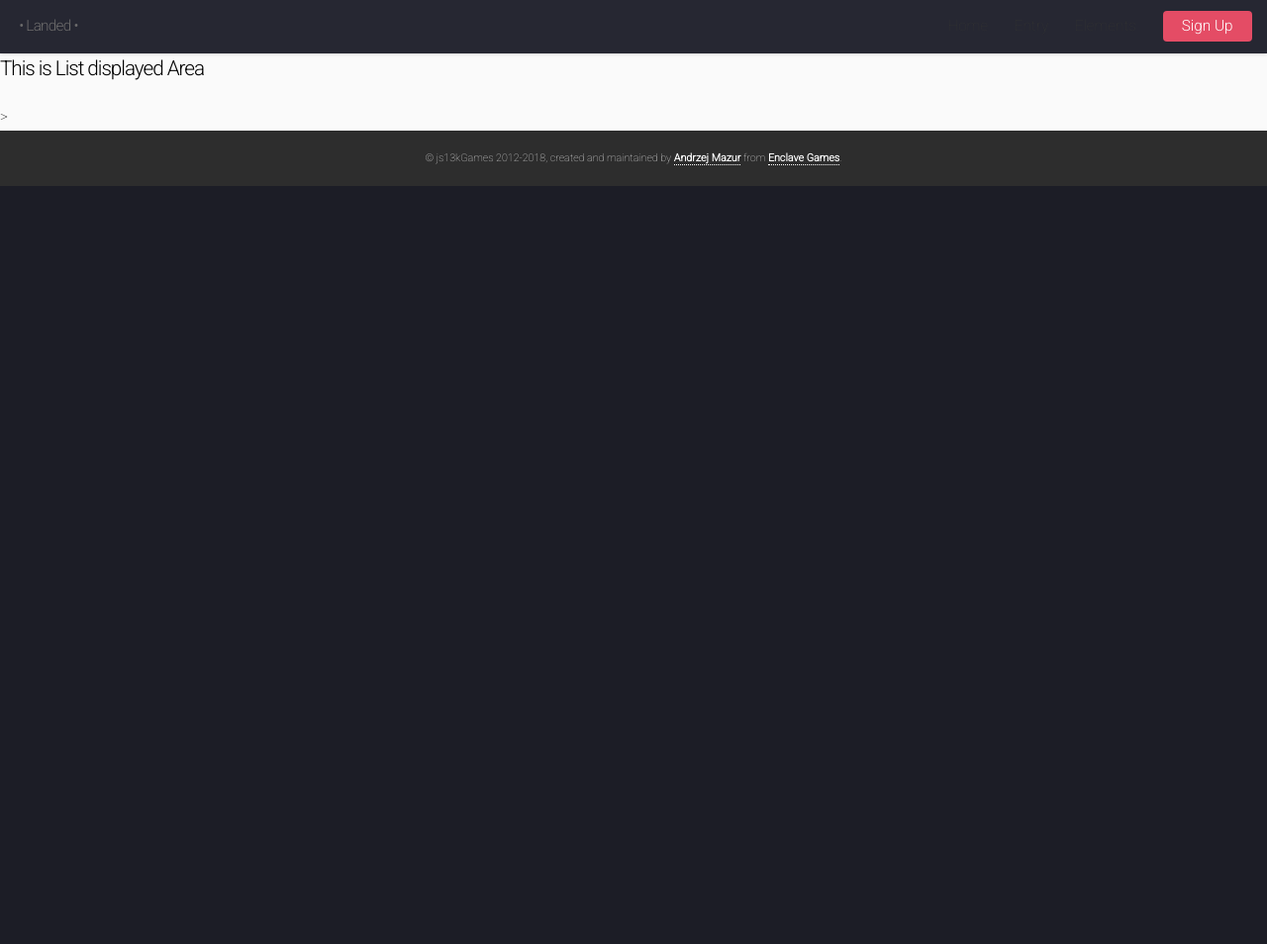
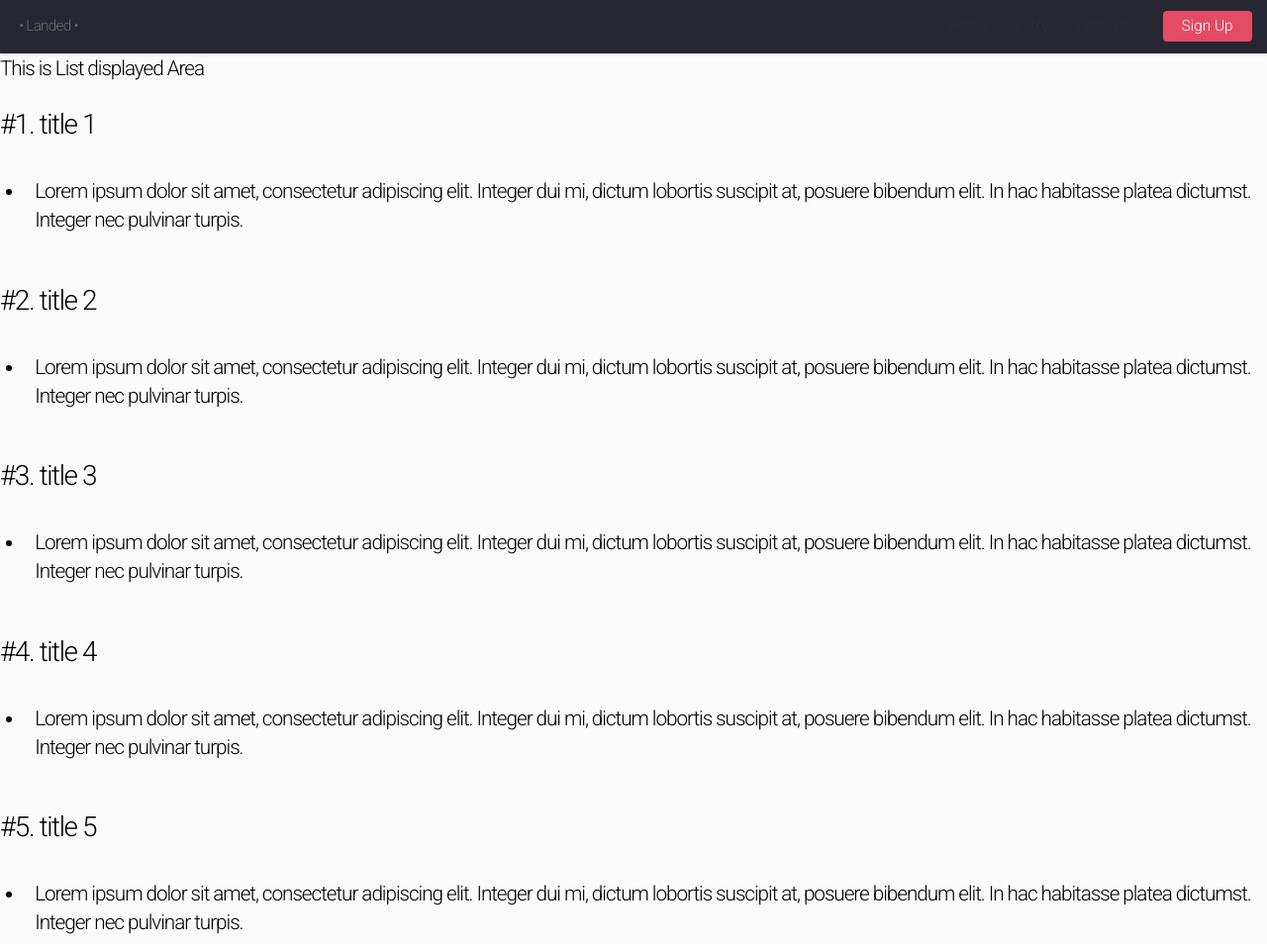
Before and after one commit to edjeong99/workforce, a plain HTML site: page index.html in a window 1280 px wide. Shown: the top 954 px of the page at 99% size. Before the commit the page ends 800 px from the top, so only its background shows below. Drawn offline with Linux system fonts and the light colour scheme.

Commit message:
add dumy data for display lists

```diff
--- a/app.js
+++ b/app.js
@@ -6,6 +6,9 @@ function init() {
   // }
 
   console.log('App initiated');
+
+  // init data
+
   displayList();
 }
 
--- /dev/null
+++ b/assets/data/data.js
@@ -0,0 +1,44 @@
+function Data() {}
+
+Data.getData = function () {
+  return Data.dataList;
+};
+
+Data.dataList = [
+  {
+    id: 1,
+    title: 'title 1 ',
+    content:
+      'Lorem ipsum dolor sit amet, consectetur adipiscing elit. Integer dui mi, dictum lobortis suscipit at, posuere bibendum elit. In hac habitasse platea dictumst. Integer nec pulvinar turpis. ',
+  },
+  {
+    id: 2,
+    title: 'title 2 ',
+    content:
+      'Lorem ipsum dolor sit amet, consectetur adipiscing elit. Integer dui mi, dictum lobortis suscipit at, posuere bibendum elit. In hac habitasse platea dictumst. Integer nec pulvinar turpis. ',
+  },
+  {
+    id: 3,
+    title: 'title 3 ',
+    content:
+      'Lorem ipsum dolor sit amet, consectetur adipiscing elit. Integer dui mi, dictum lobortis suscipit at, posuere bibendum elit. In hac habitasse platea dictumst. Integer nec pulvinar turpis. ',
+  },
+  {
+    id: 4,
+    title: 'title 4 ',
+    content:
+      'Lorem ipsum dolor sit amet, consectetur adipiscing elit. Integer dui mi, dictum lobortis suscipit at, posuere bibendum elit. In hac habitasse platea dictumst. Integer nec pulvinar turpis. ',
+  },
+  {
+    id: 5,
+    title: 'title 5 ',
+    content:
+      'Lorem ipsum dolor sit amet, consectetur adipiscing elit. Integer dui mi, dictum lobortis suscipit at, posuere bibendum elit. In hac habitasse platea dictumst. Integer nec pulvinar turpis. ',
+  },
+  {
+    id: 6,
+    title: 'title 6 ',
+    content:
+      'Lorem ipsum dolor sit amet, consectetur adipiscing elit. Integer dui mi, dictum lobortis suscipit at, posuere bibendum elit. In hac habitasse platea dictumst. Integer nec pulvinar turpis. ',
+  },
+];
--- a/assets/js/display.js
+++ b/assets/js/display.js
@@ -2,12 +2,47 @@
 
 function displayList() {
   console.log('DisplayList function start');
-  $('#displayList').show();
-  $('#displayEntry').hide();
+
+  // need to check content and update if needed
+
+  updateDisplayListContent();
+
+  $('#displayListSection').show();
+  $('#displayEntrySection').hide();
 }
 
 function displayEntry() {
   console.log('displayEntry function start');
-  $('#displayEntry').show();
-  $('#displayList').hide();
+  $('#displayEntrySection').show();
+  $('#displayListSection').hide();
 }
+
+// updateDisplayListContent update DOM where lists are being displayed
+function updateDisplayListContent() {
+  // get the latest lists
+  var list = Data.getData();
+  console.log(list);
+
+  // Generating content based on the template
+  var template =
+    '<article>\n\
+	<h3>#ID. TITLE</h3>\n\
+	<ul>\n\
+	<li>CONTENT</li>\n\
+		</ul>\n\
+</article>';
+
+  var content = '';
+
+  // clean the displaying content
+  document.getElementById('listDisplayingDiv').innerHTML = content;
+
+  for (var i = 0; i < list.length; i++) {
+    var entry = template
+      .replace(/ID/g, list[i].id)
+      .replace(/TITLE/g, list[i].title)
+      .replace(/CONTENT/g, list[i].content);
+    content += entry;
+  }
+  document.getElementById('listDisplayingDiv').innerHTML = content;
+}
--- a/index.html
+++ b/index.html
@@ -38,11 +38,12 @@
 					</nav>
 				</header>
 <main class="text-black">
-	<section id="displayList" >
+	<section id="displayListSection" >
 	<h3> This is List displayed Area <h3>
-	</section>>
+		<div id="listDisplayingDiv"></div>
+	</section>
 
-		<section id="displayEntry">
+		<section id="displayEntrySection">
 		<h3> This is Entry displayed Area <h3>
 		</section>
 </main>
@@ -56,6 +57,7 @@
 
 			<script src="assets/js/display.js"></script>
 			<script src="assets/js/event.js"></script>
+			<script src="assets/data/data.js"></script>
 
 </body>
 </html>
```
Also changed, not shown: README.md.
